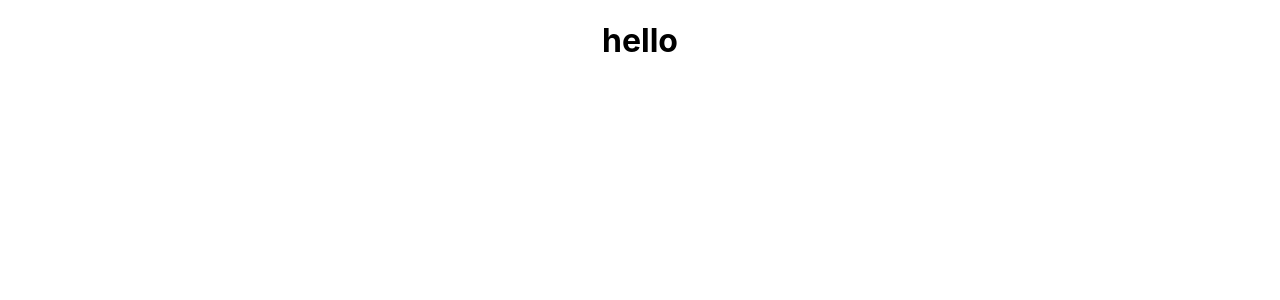
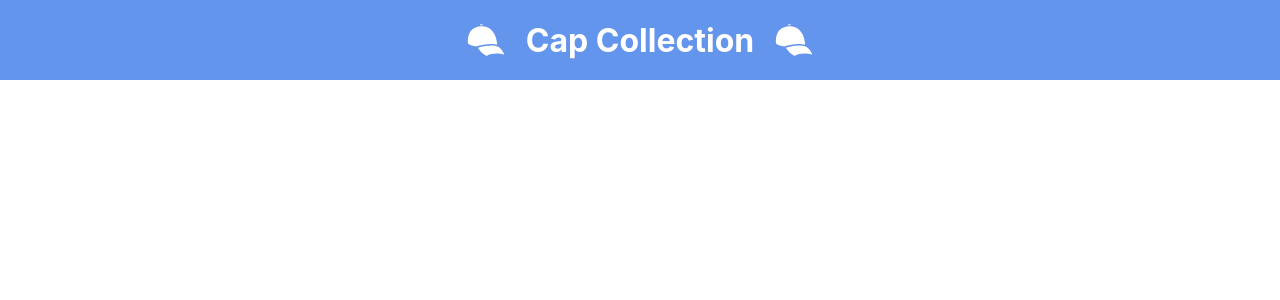
Before and after one commit to MohammadFaysal731/cap-calactions, a React (Create React App) app: page / in a window 1280 px wide. Shown: the top 300 px of the page. Built offline with nearby package versions, Linux system fonts and the light colour scheme.

Commit message:
add header

```diff
--- a/package.json
+++ b/package.json
@@ -3,11 +3,15 @@
   "version": "0.1.0",
   "private": true,
   "dependencies": {
+    "@fortawesome/fontawesome-svg-core": "^6.1.1",
+    "@fortawesome/free-solid-svg-icons": "^6.1.1",
+    "@fortawesome/react-fontawesome": "^0.1.18",
     "@testing-library/jest-dom": "^5.16.3",
     "@testing-library/react": "^12.1.4",
     "@testing-library/user-event": "^13.5.0",
     "react": "^17.0.2",
     "react-dom": "^17.0.2",
+    "react-icons": "^4.3.1",
     "react-scripts": "5.0.0",
     "web-vitals": "^2.1.4"
   },
--- a/src/App.js
+++ b/src/App.js
@@ -1,9 +1,10 @@
 import './App.css';
+import Header from './components/Header/Header';
 
 function App() {
   return (
-    <div className="App">
-      <h1>hello</h1>
+    <div className="">
+      <Header></Header>
     </div>
   );
 }
--- /dev/null
+++ b/src/components/Header/Header.css
@@ -0,0 +1,16 @@
+.header{
+    background-color: cornflowerblue;
+    color: white;
+    height: 80px;
+    display: flex;
+    justify-content: center;
+    align-items: center;
+}
+.header .icon-left{
+    margin-right: 20px;
+    font-size: 40px;
+}
+.header .icon-right{
+    margin-left: 20px;
+    font-size: 40px;
+}
--- /dev/null
+++ b/src/components/Header/Header.js
@@ -0,0 +1,14 @@
+import React from 'react';
+import { GiBilledCap } from 'react-icons/gi';
+import './Header.css';
+const Header = () => {
+    return (
+        <div className='header'>
+            <GiBilledCap className='icon-left'></GiBilledCap>
+            <h1>Cap Collection</h1>
+            <GiBilledCap className='icon-right'></GiBilledCap>
+        </div>
+    );
+};
+
+export default Header; <h2>hello</h2>
```
Also changed, not shown: 1 other file (tests, documents, lock files or other folders).
